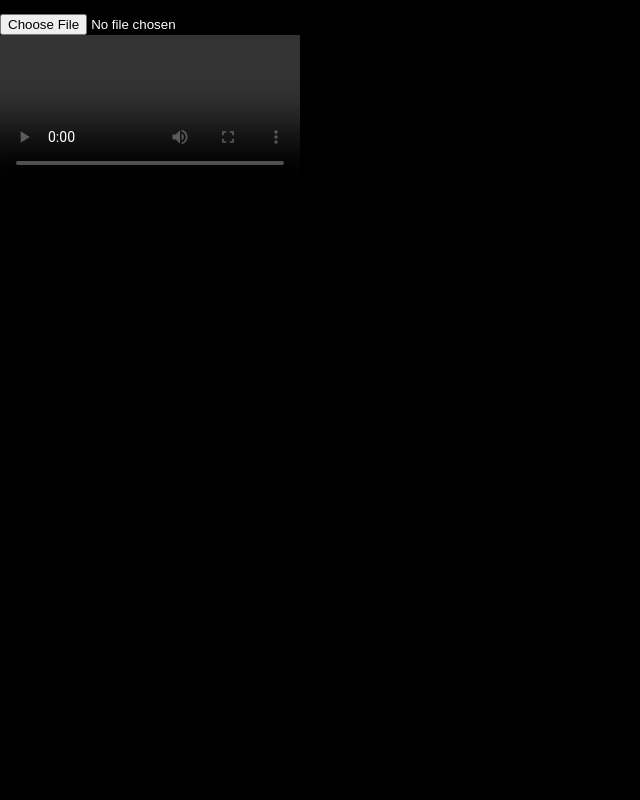
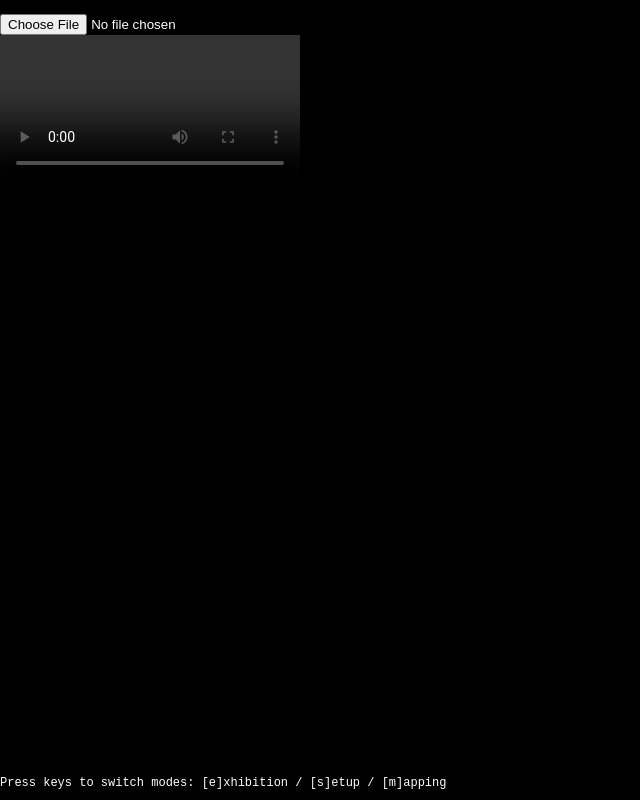
Before and after one commit to nandenjin/exhibition-mapper, a Vue app: page / in a window 1280 px wide. Shown: the whole page, without its empty margins (0-640 px from the left). Built offline with nearby package versions, Linux system fonts and the light colour scheme.

Commit message:
feat: Show hints to switch modes

```diff
--- a/src/App.vue
+++ b/src/App.vue
@@ -146,6 +146,9 @@ const handleFileSelection = (e: Event) => {
       autoplay
       loop
     ></video>
+    <div class="key-shortcut-hint">
+      Press keys to switch modes: [e]xhibition / [s]etup / [m]apping
+    </div>
   </div>
 </template>
 
@@ -176,5 +179,10 @@ body {
   .file-selector {
     display: block;
   }
+
+  .key-shortcut-hint {
+    position: fixed;
+    bottom: 10px;
+  }
 }
 </style>
```
